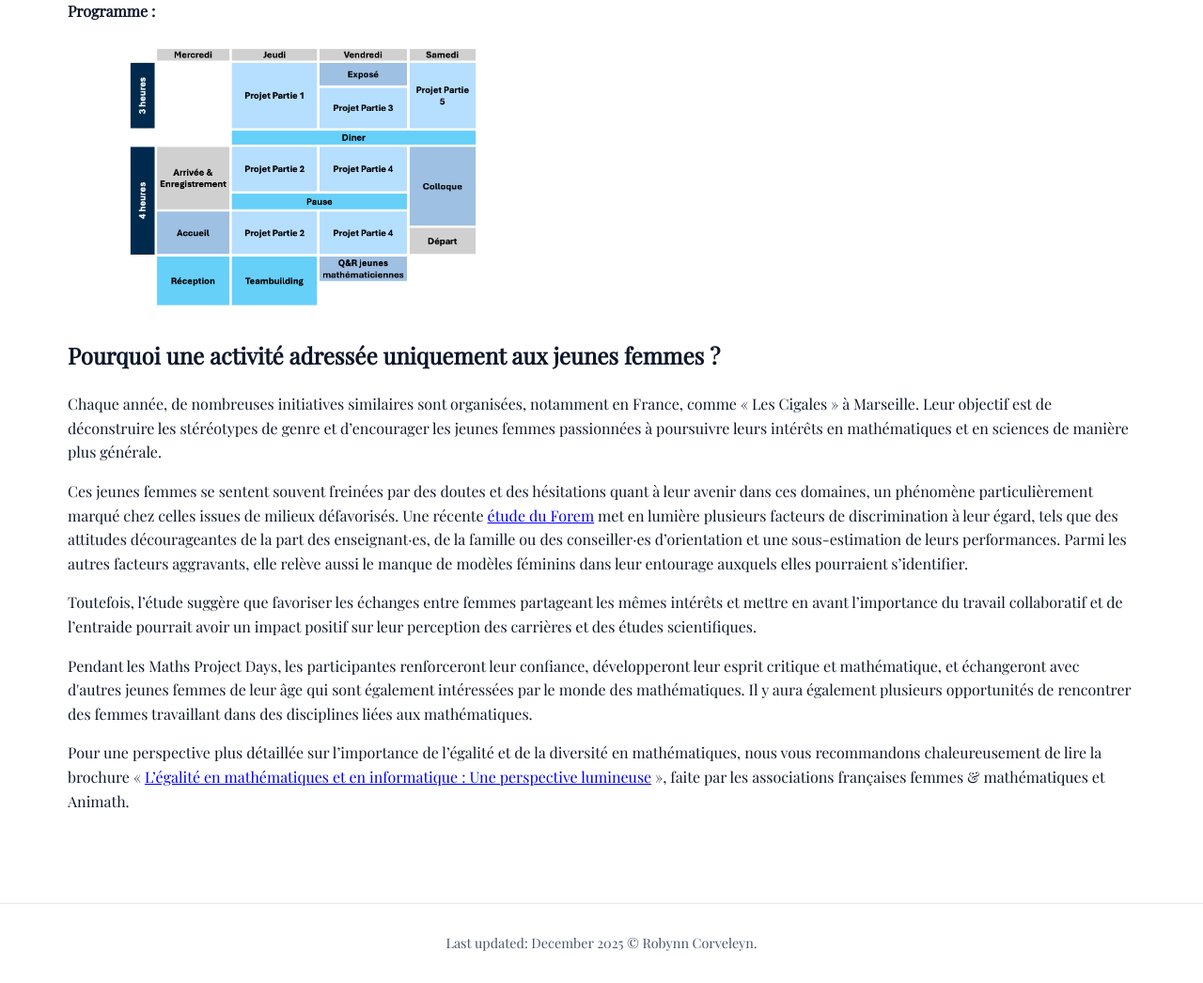
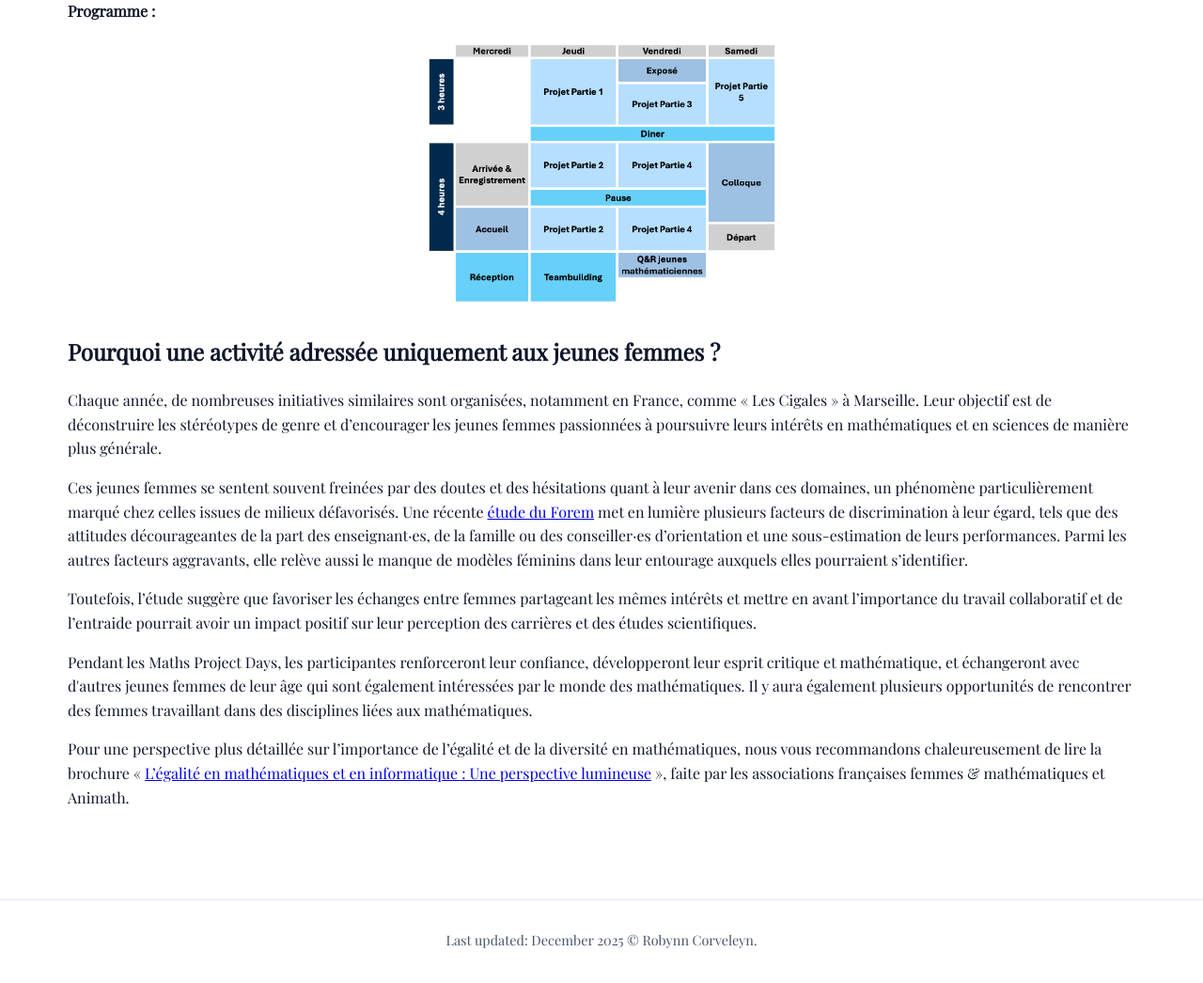
Before and after one commit to robynn-corveleyn/robynn-corveleyn.github.io, a Jekyll site: the page built from mpd/index.md, in a window 1280 px wide. Shown: the part 1106-2152 px from the top of the page at 94% size. Built offline with Jekyll 4.4.1, drawn with Linux system fonts in a browser that asks for light colours.

Commit message:
Update index.md

```diff
--- a/mpd/index.md
+++ b/mpd/index.md
@@ -52,8 +52,8 @@
         </a>
   </div>
 	<p style="font-size=35px"> <b> Programme :</b> </p>
-	<h2>
-	<a href="{{ '/assets/images/program.png' | relative_url }}" data-lightbox="programme-gallery"> <img src="{{ '/assets/images/program.png' | relative_url }}" style="width:500px; "  align="center"> </a> </h2>
+	<p style="text-align:center;">
+	<a href="{{ '/assets/images/program.png' | relative_url }}" data-lightbox="programme-gallery"> <img src="{{ '/assets/images/program.png' | relative_url }}" style="width:500px; "  align="center"> </a> </p>
 </section>
 
 <section style="margin-bottom:2rem;">
```
